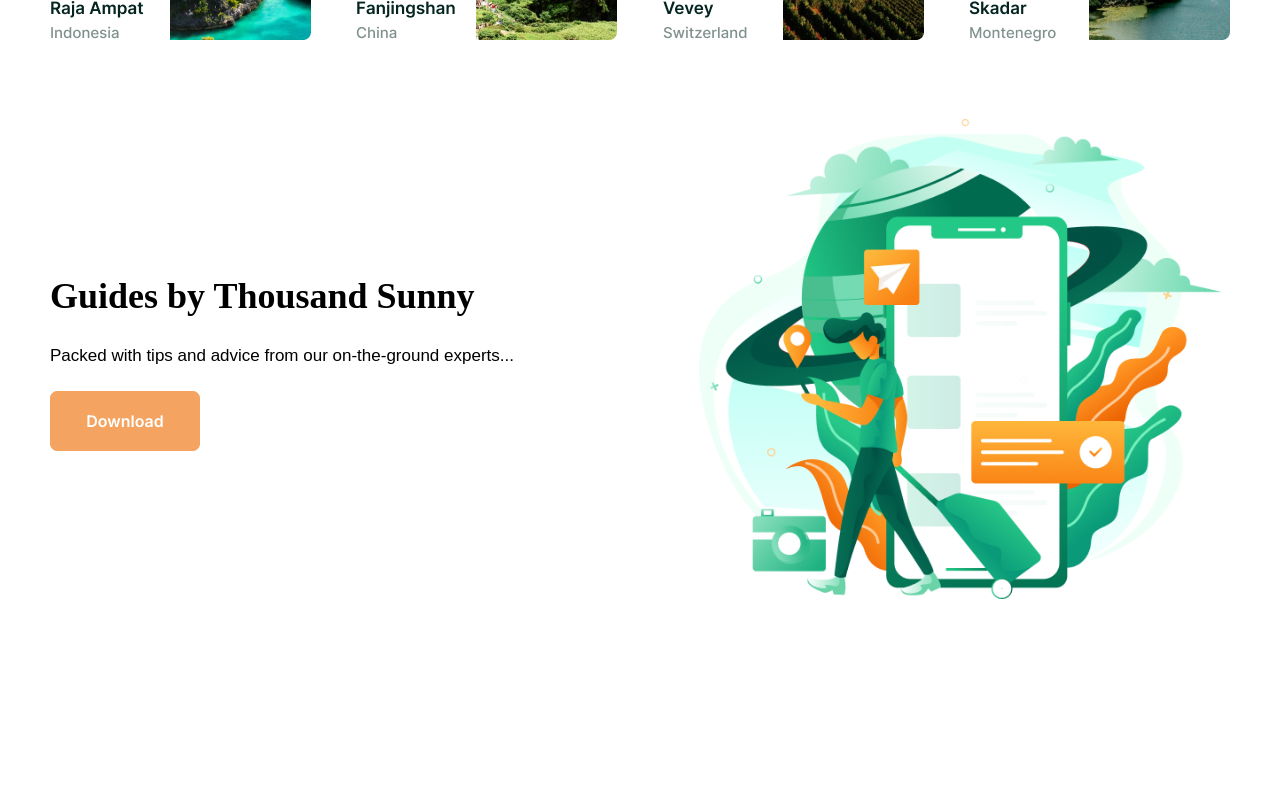
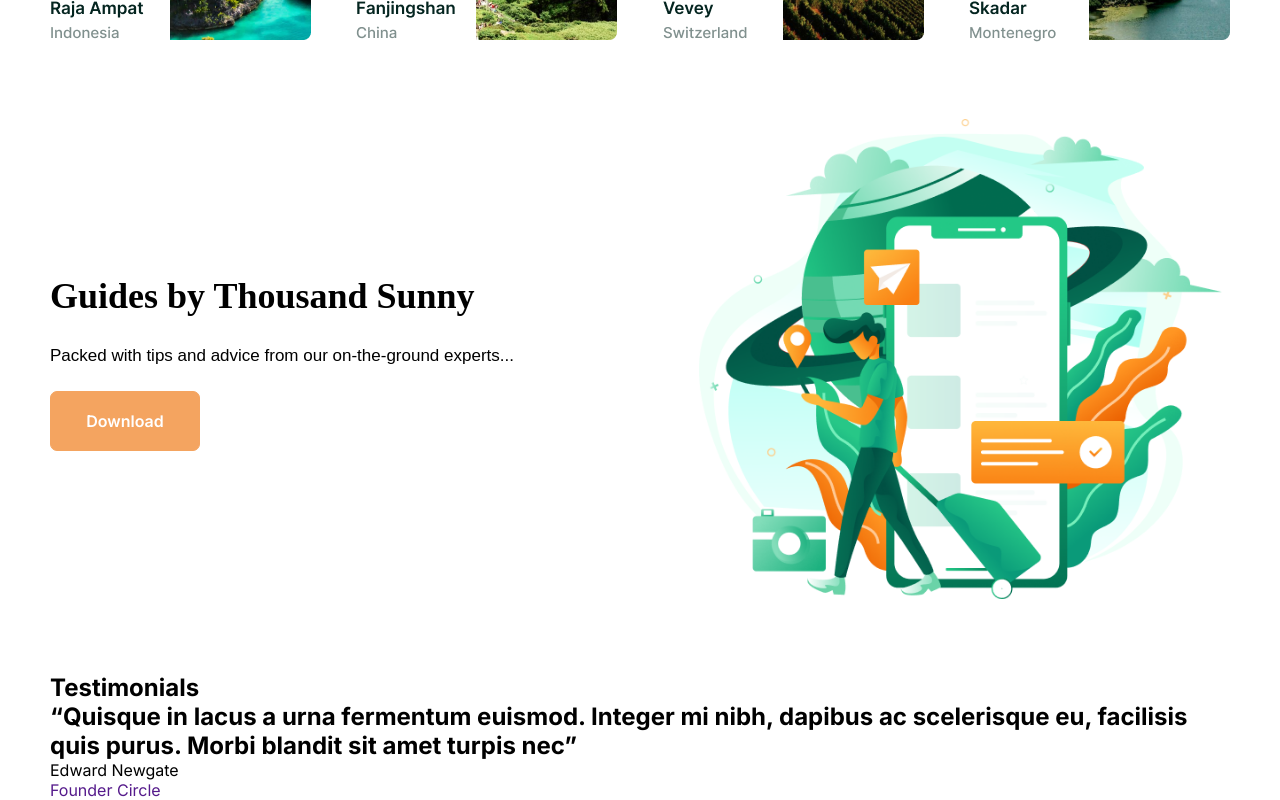
Before and after one commit to fg325609-beep/react1, a React (Vite) app: page / in a window 1280 px wide. Shown: the part 1542-2342 px from the top of the page. Before the commit the page ends 2215 px from the top, so only its background shows below. Built offline with nearby package versions, Linux system fonts and the light colour scheme.

Commit message:
djdjjddj

```diff
--- a/src/App.jsx
+++ b/src/App.jsx
@@ -2,7 +2,7 @@
 import Hero from "./Components/hero/Hero";
 import SectionOne from "./Components/sectionone/Sectionone";
 import SectionTwo from "./Components/sectiontwo/Sectiontwo";
-import SectionThree from "./Components/sectiontheare/sectiontheare"; // Nomni to'g'riladik
+import SectionThree from "./Components/sectiontheare/sectiontheare";
 import Sectionfoo from "./Components/sectionfoo/sectionfoo";
 
 function App() {
--- a/src/Components/sectionfoo/sectionfoo.jsx
+++ b/src/Components/sectionfoo/sectionfoo.jsx
@@ -4,7 +4,20 @@
 function Sectionfoo(){
     return(
         <>
-
+        <section>
+            <div className="container">
+                <div className="sectionfoo">
+                    <div className="title">
+                        <h1>Testimonials</h1>
+                    </div>
+                    <div className="sectionfoo-left">
+                      <h1>“Quisque in lacus a urna fermentum euismod. Integer mi nibh, dapibus ac scelerisque eu, facilisis quis purus. Morbi blandit sit amet turpis nec”</h1>
+                      <p>Edward Newgate</p>
+                      <a href="">Founder Circle</a>
+                    </div>
+                </div>
+            </div>
+        </section>
         </>
     )
 }
```
